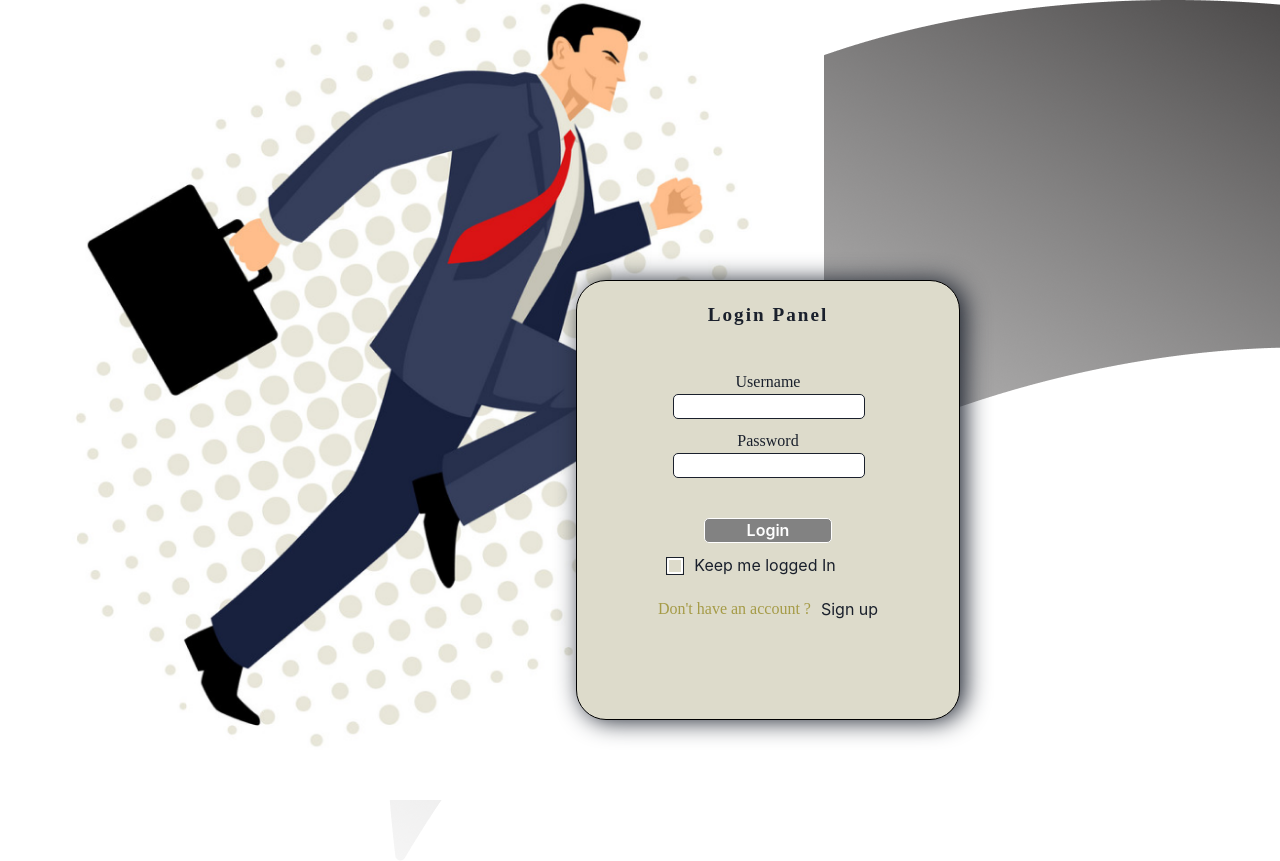
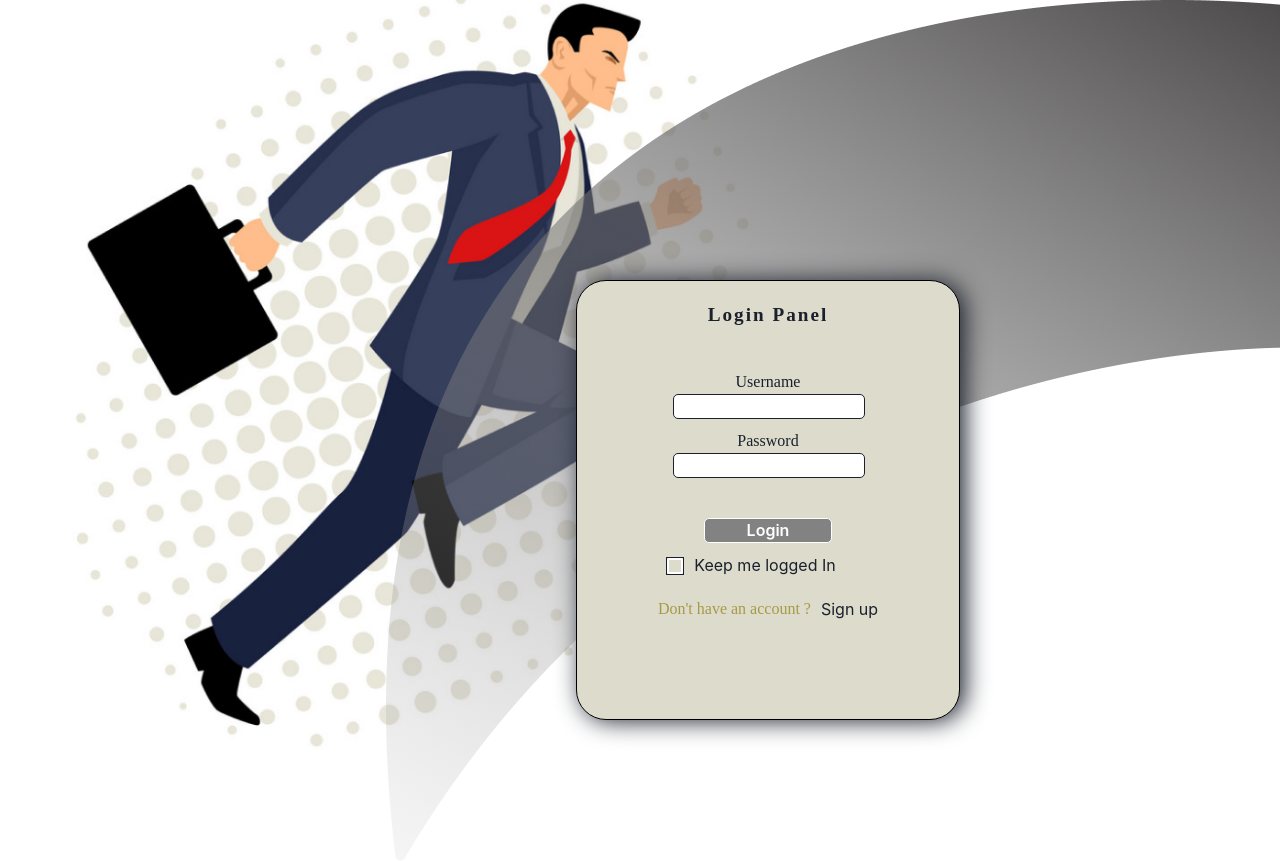
Before and after one commit to Tarahero/Nepaljobportal, a React (Vite) app: page /login in a window 1280 px wide. After the commit the page ends 800 px from the top, so only its background shows below. Built offline with nearby package versions, Linux system fonts and the light colour scheme.

Commit message:
edited login

```diff
--- a/src/Components/Login.jsx
+++ b/src/Components/Login.jsx
@@ -15,6 +15,7 @@ import { useState } from "react";
 import axios from "axios";
 import vector from "../assets/img/vector.png";
 import logo from "../assets/img/logo.png";
+import Background from "../Layout/VectorBackground";
 
 const Login = () => {
   const [values, setValues] = useState({
@@ -46,11 +47,6 @@ const Login = () => {
 
   return (
     <>
-      <div className="background">
-        <Box>
-          <img src={vector} className="vector" alt=""></img>
-        </Box>
-      </div>
       <Image
         src={runningman}
         height={{
@@ -60,7 +56,8 @@ const Login = () => {
         }}
         width={"auto"}
         position={"absolute"}
-      />
+        />
+        <Background/>
 
       <form onSubmit={handleSubmit}>
         <Box
```
